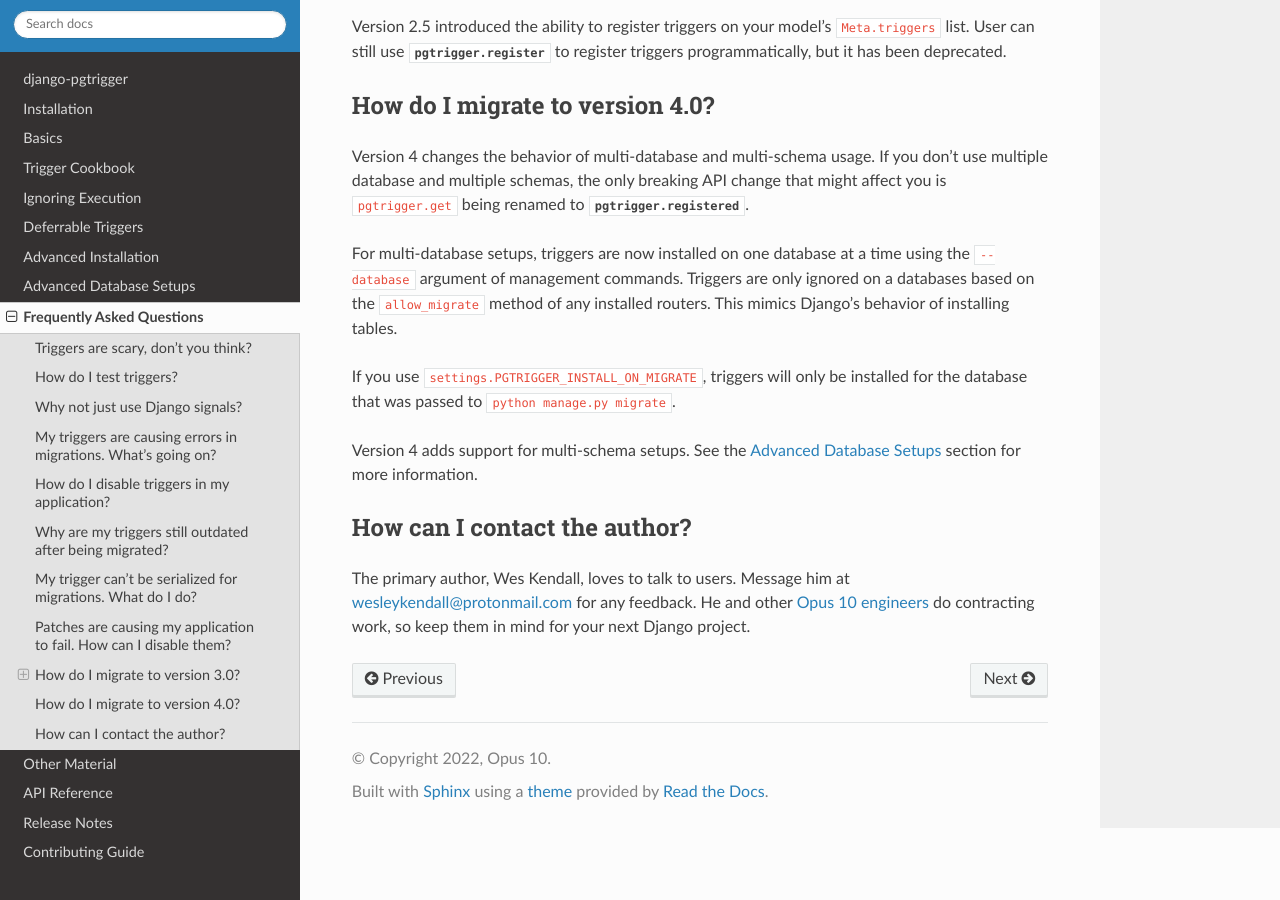
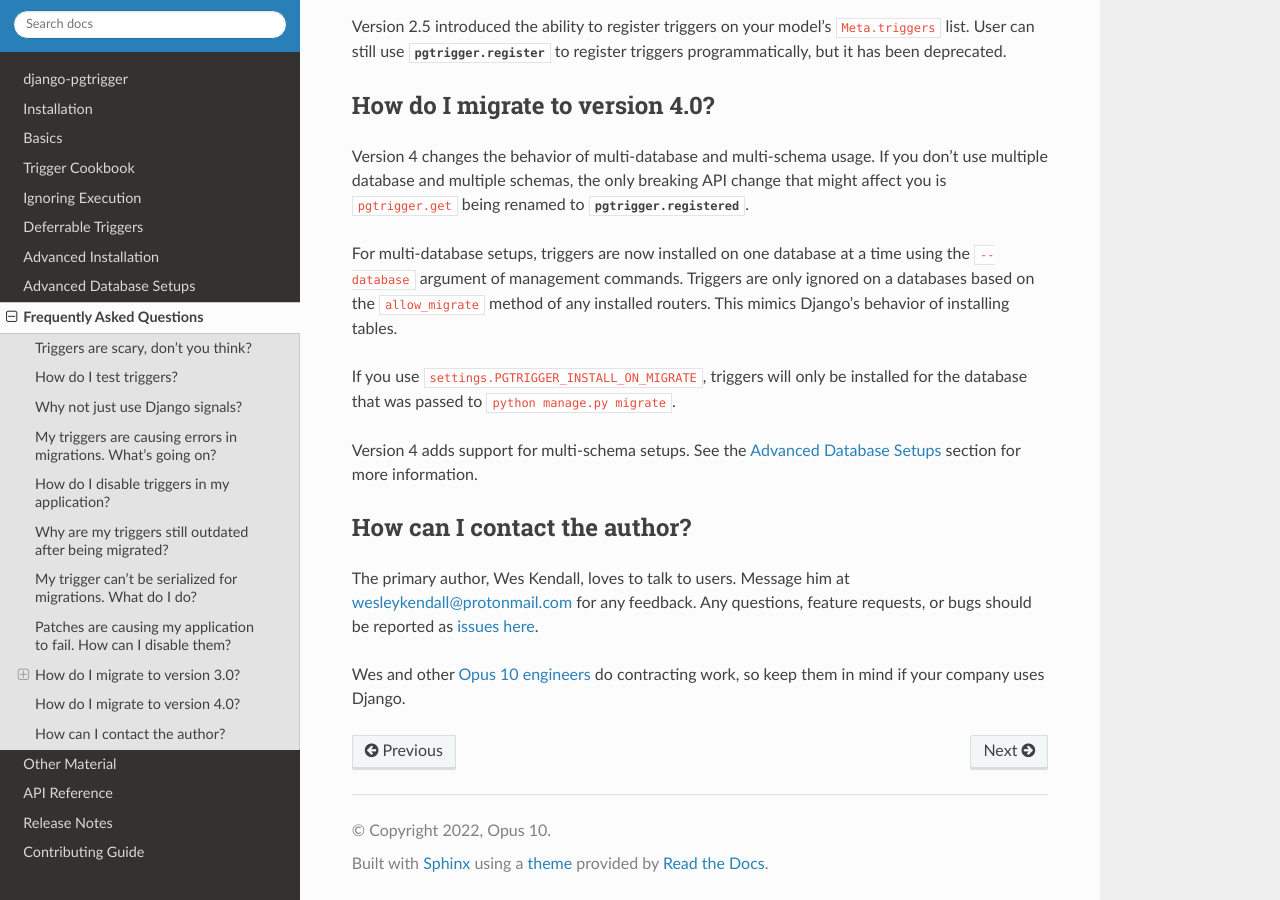
Before and after one commit to Opus10/django-pgtrigger, a Sphinx documentation site: the page built from docs/faq.rst, in a window 1280 px wide and 900 px high, scrolled down 3184 px. Built offline with Sphinx 7.4.7 and the Read the Docs theme 2.0.0, drawn with Linux system fonts in a browser that asks for light colours; the version number is read from the project's files by our own code.

```diff
--- a/docs/faq.rst
+++ b/docs/faq.rst
@@ -119,4 +119,8 @@ Version 4 adds support for multi-schema setups. See the :ref:`advanced_db` secti
 How can I contact the author?
 -----------------------------
 
-The primary author, Wes Kendall, loves to talk to users. Message him at `wesleykendall@protonmail.com <mailto:wesleykendall@protonmail.com>`__ for any feedback. He and other `Opus 10 engineers <https://opus10.dev>`__ do contracting work, so keep them in mind for your next Django project.
+The primary author, Wes Kendall, loves to talk to users. Message him at `wesleykendall@protonmail.com <mailto:wesleykendall@protonmail.com>`__ for any feedback. Any questions, feature requests, or bugs should
+be reported as `issues here <https://github.com/Opus10/django-pgtrigger/issues>`__.
+
+Wes and other `Opus 10 engineers <https://opus10.dev>`__ do contracting work, so keep them in mind if your company
+uses Django.
```
Also changed, not shown: settings.py (+7 -2 lines).
